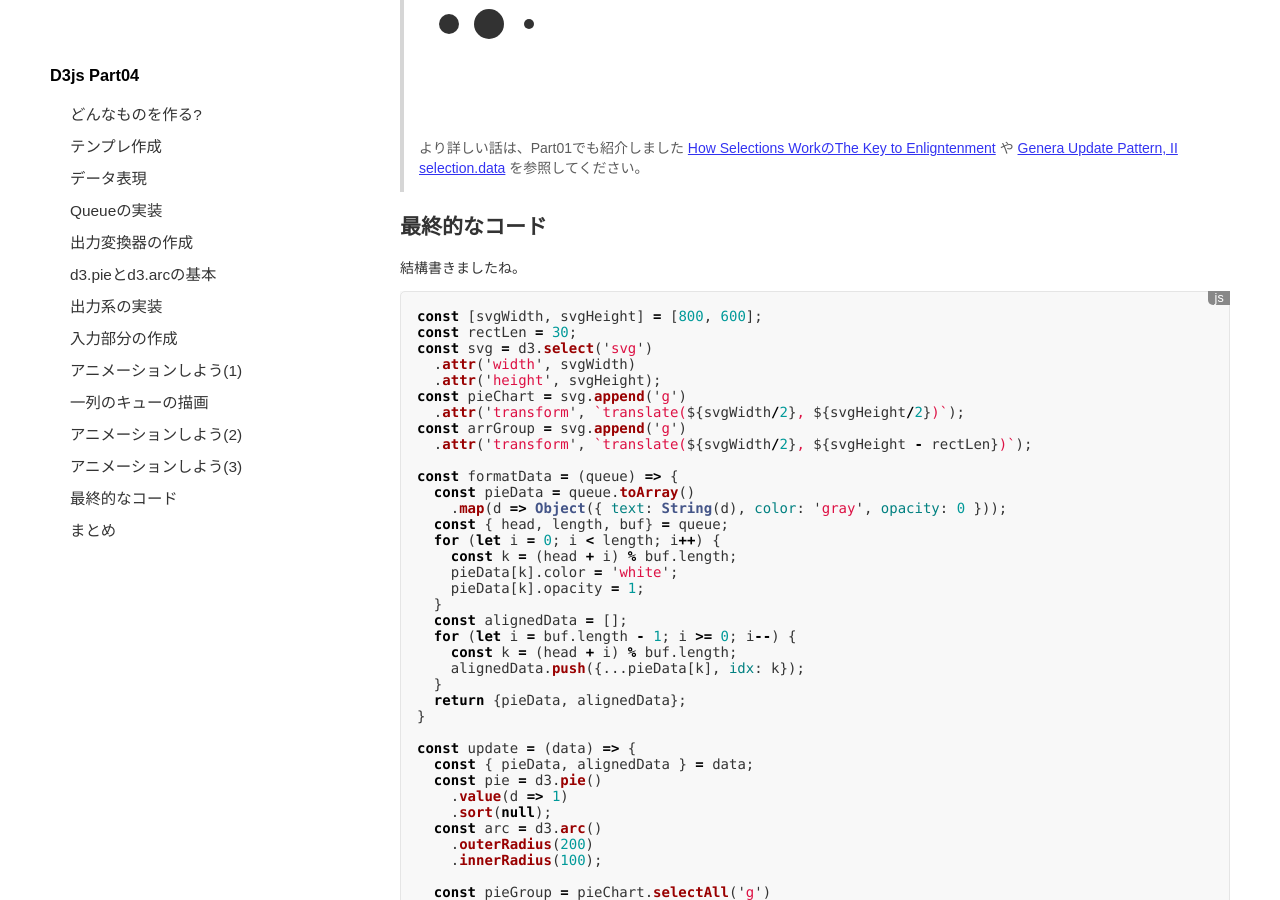
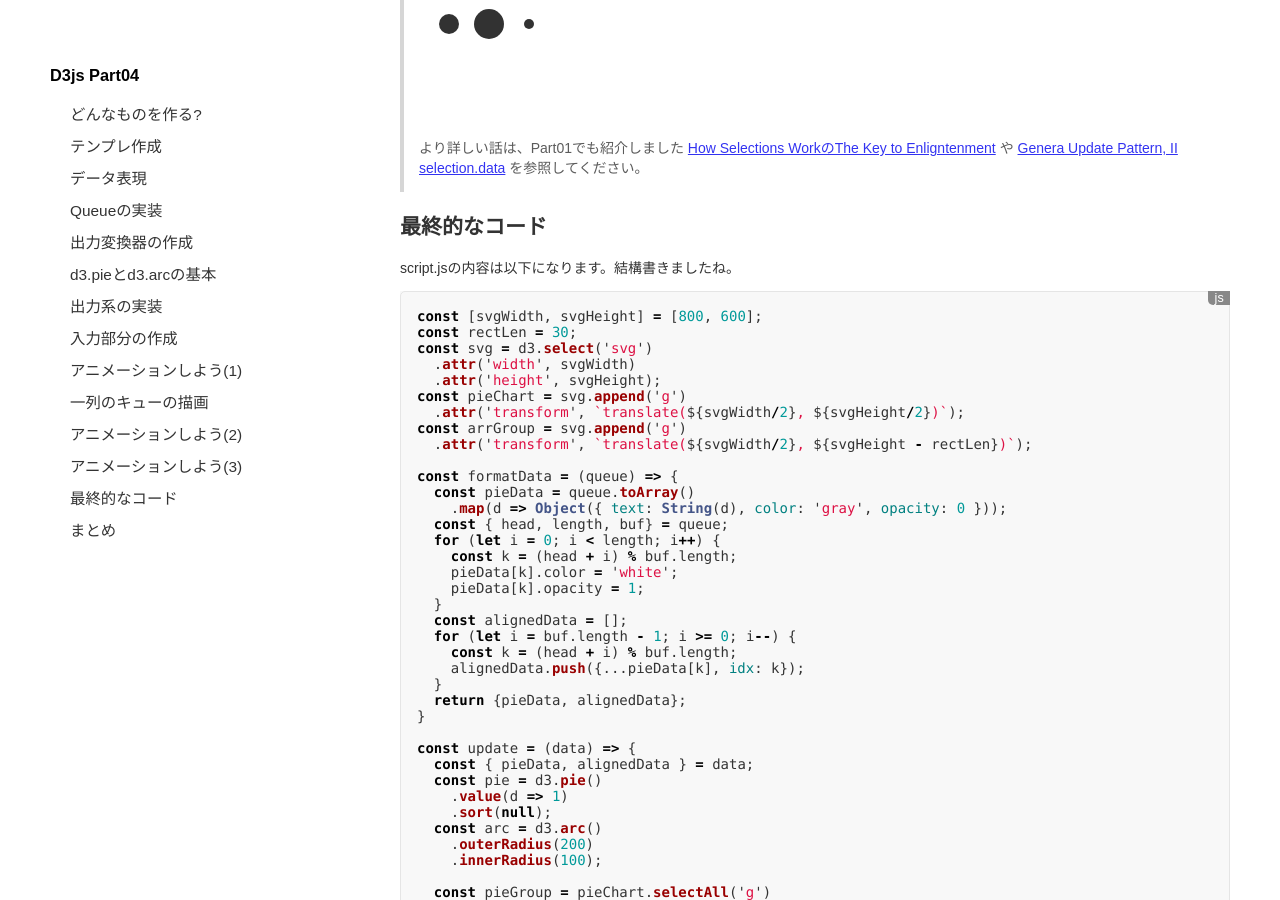
Before and after one commit to bombrary/lectures, a Jekyll site: the page built from d3js/Part04/index.md, in a window 1280 px wide and 900 px high, scrolled down 18497 px. Built offline with Jekyll 4.4.1, drawn with Linux system fonts in a browser that asks for light colours.

Commit message:
Added description of Part04.

````diff
--- a/d3js/Part04/index.md
+++ b/d3js/Part04/index.md
@@ -895,7 +895,7 @@ How Selections WorkのThe Key to Enligntenment</a>
 
 ## 最終的なコード
 
-結構書きましたね。
+script.jsの内容は以下になります。結構書きましたね。
 
 ```js
 const [svgWidth, svgHeight] = [800, 600];
````
Also changed, not shown: d3js/index.md (+2 -0 lines).
